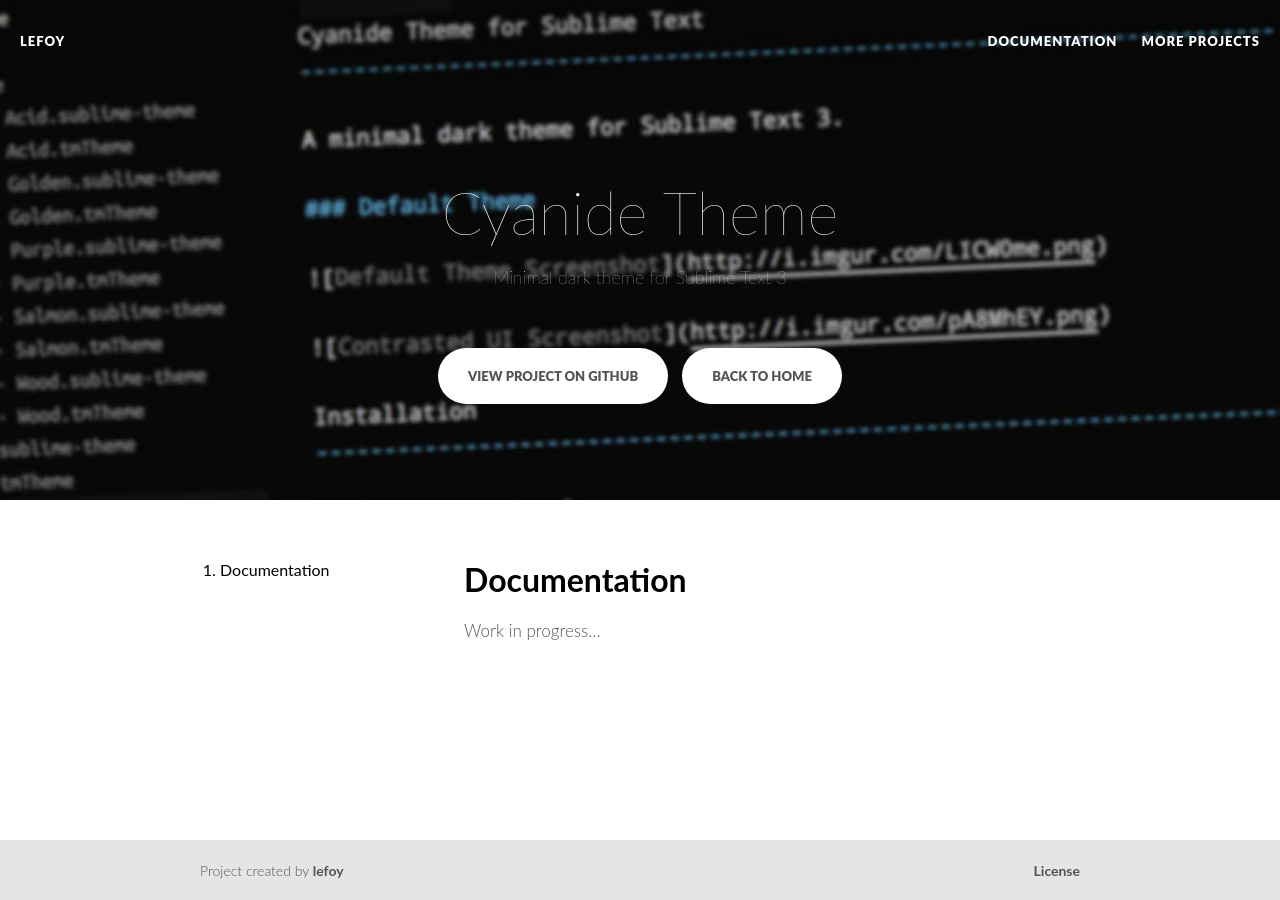
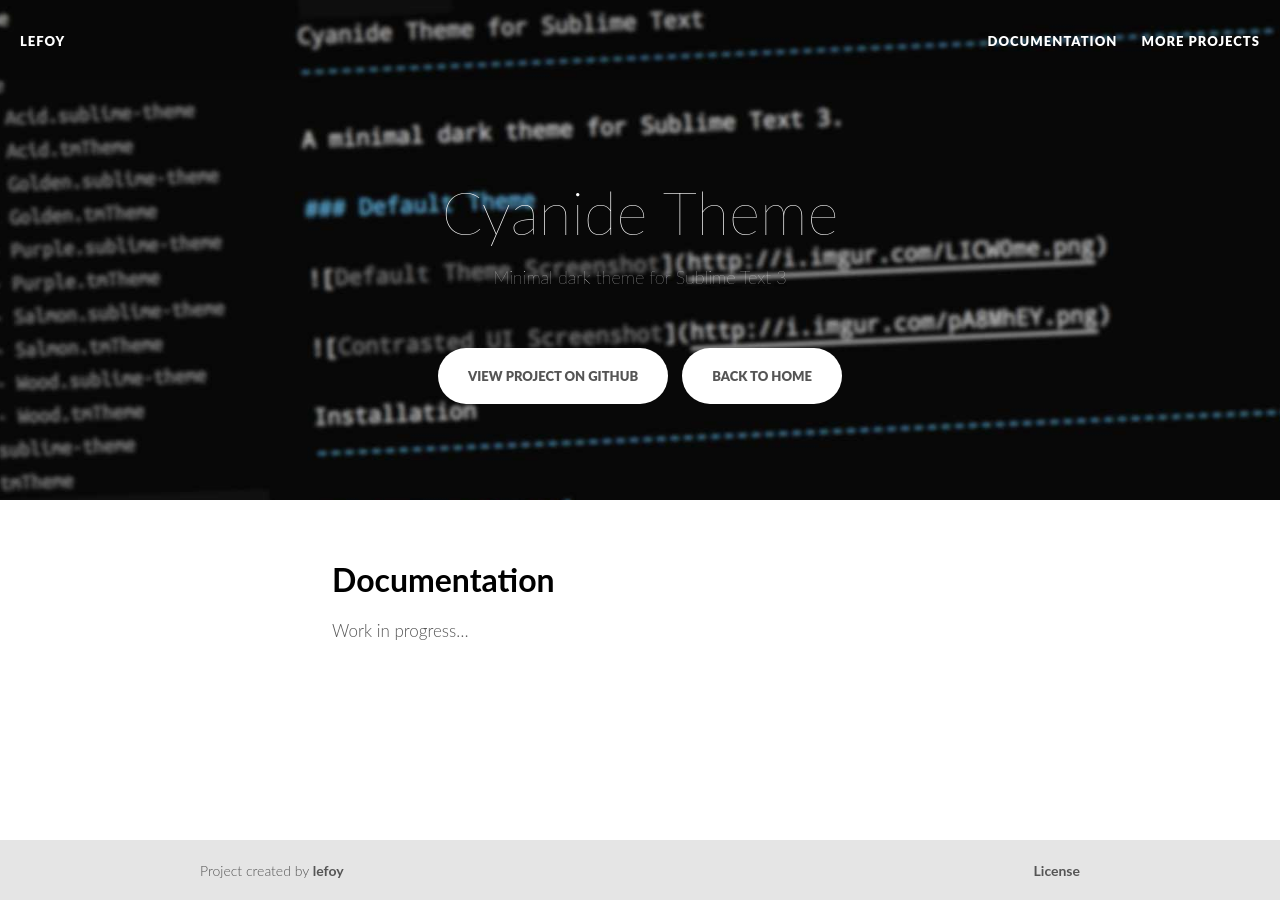
Before and after one commit to lefoy/cyanide-theme, a Jekyll site: the page built from documentation/index.html, in a window 1280 px wide. Built offline with Jekyll 4.4.1, drawn with Linux system fonts in a browser that asks for light colours; nearby versions of some CDN libraries; Markdown is read by kramdown in place of the engine named in the settings.

Commit message:
Remove left navigation

```diff
--- a/_scss/layout/_layout.scss
+++ b/_scss/layout/_layout.scss
@@ -100,7 +100,7 @@ body {
 
 .project-content-right {
     position: relative;
-    float: right;
+    margin: 0 auto;
     width: 70%;
     @include clearfix();
     @include respond-to(767px) {
--- a/index.html
+++ b/index.html
@@ -7,7 +7,6 @@ title: Home
 
 <div class="project-content">
     <div class="project-content-wrapper l-page-wrapper">
-        <div class="project-content-left"></div>
         <div class="project-content-right">
             {% capture homepage %}{% include pages/homepage.md %}{% endcapture %} {{ homepage | markdownify }}
         </div>
--- a/public/js/components/layout.js
+++ b/public/js/components/layout.js
@@ -5,7 +5,7 @@ var layout = (function(window, document, $) {
     var init = function() {
 
             stickOnScroll();
-            navigation();
+            //navigation();
 
             var height = $(window).height() - $('.project-header').outerHeight() - $('.copyright').outerHeight();
             $('.project-content').css('min-height', height);
```
